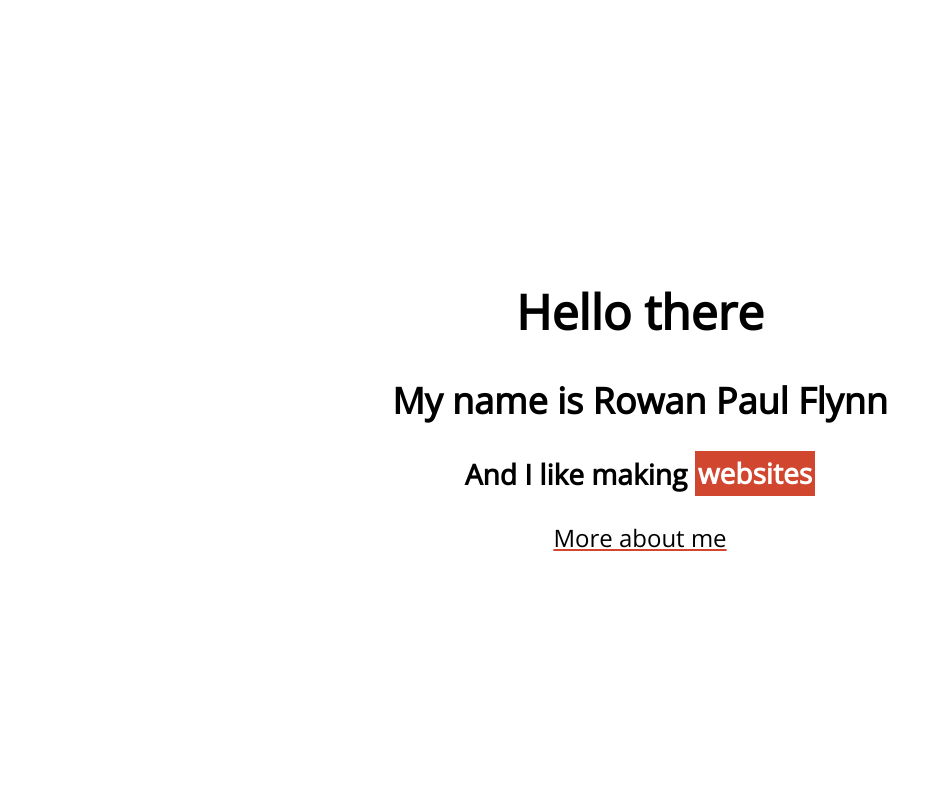
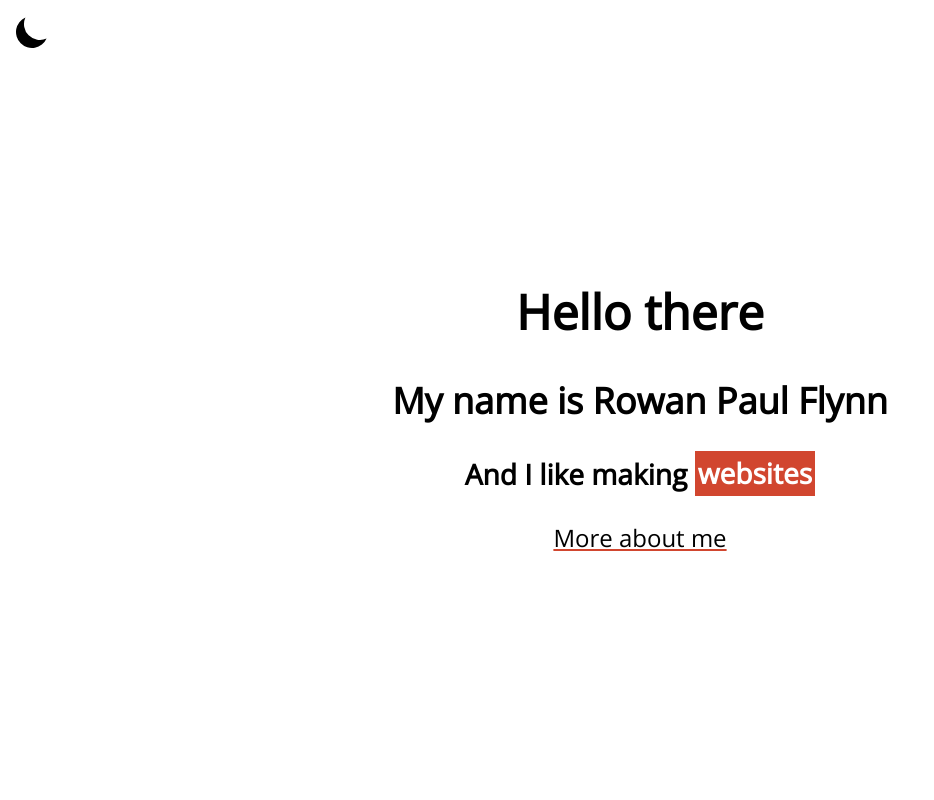
Before and after one commit to Rowan-Paul/rowanpaulflynn, a React (Create React App) app: page / in a window 1280 px wide. Shown: the top 800 px of the page, without its empty margins (0-934 px from the left). Built offline with nearby package versions, Linux system fonts and the light colour scheme.

Commit message:
Add dark mode

```diff
--- a/src/css/main.css
+++ b/src/css/main.css
@@ -68,6 +68,20 @@ a::selection {
   background-color: #d1462f;
 }
 
+/* Dark mode */
+.dark {
+  color: white;
+  background-color: #181a1b;
+}
+
+.darkModeToggle {
+  width: 2.5rem;
+  height: 2.5rem;
+  padding: 0.75rem;
+  position: absolute;
+  cursor: pointer;
+}
+
 /* MOBILE */
 @media (min-width: 320px) and (max-width: 480px) {
   .header {
--- a/src/js/landing-page/LandingPage.js
+++ b/src/js/landing-page/LandingPage.js
@@ -4,10 +4,12 @@ import { Introduction } from "./components/Introduction";
 import { Bio } from "./components/Bio";
 import { Projects } from "./components/Projects";
 import { Contact } from "./components/Contact";
+import { DarkModeToggle } from "./components/DarkModeToggle";
 
 function LandingPageUI() {
   return (
     <Fragment>
+      <DarkModeToggle />
       <Introduction />
       <Bio />
       <Projects />
--- /dev/null
+++ b/src/js/landing-page/components/DarkModeToggle.js
@@ -0,0 +1,40 @@
+import React, { useEffect, useState } from "react";
+
+function DarkModeToggleUI(props) {
+  // currentTheme gives the color of the toggle svg
+  const [currentTheme, setCurrentTheme] = useState("black");
+
+  useEffect(() => {
+    if (localStorage.theme === "dark") {
+      setCurrentTheme("white");
+    } else {
+      setCurrentTheme("black");
+    }
+  }, []);
+
+  const changeTheme = () => {
+    if (localStorage.theme === "dark") {
+      setCurrentTheme("black");
+      localStorage.theme = "light";
+      document.querySelector("html").classList.remove("dark");
+    } else {
+      setCurrentTheme("white");
+      localStorage.theme = "dark";
+      document.querySelector("html").classList.add("dark");
+    }
+  };
+
+  return (
+    <svg
+      xmlns="http://www.w3.org/2000/svg"
+      viewBox="0 0 20 20"
+      fill={currentTheme}
+      className="darkModeToggle"
+      onClick={changeTheme}
+    >
+      <path d="M17.293 13.293A8 8 0 016.707 2.707a8.001 8.001 0 1010.586 10.586z" />
+    </svg>
+  );
+}
+
+export const DarkModeToggle = DarkModeToggleUI;
--- a/src/js/landing-page/components/Introduction.js
+++ b/src/js/landing-page/components/Introduction.js
@@ -6,7 +6,7 @@ function IntroductionUI() {
       <div className="introductionText">
         <h1>Hello there</h1>
         <h2>
-          My name is <br class="mobileBreak"></br>
+          My name is <br className="mobileBreak"></br>
           Rowan Paul Flynn
         </h2>
         <h3>
--- a/src/js/landing-page/components/Projects.js
+++ b/src/js/landing-page/components/Projects.js
@@ -16,6 +16,8 @@ function ProjectsUI() {
         </a>
         .
       </p>
+
+      {/* TODO: add cards with projects */}
     </div>
   );
 }
```
